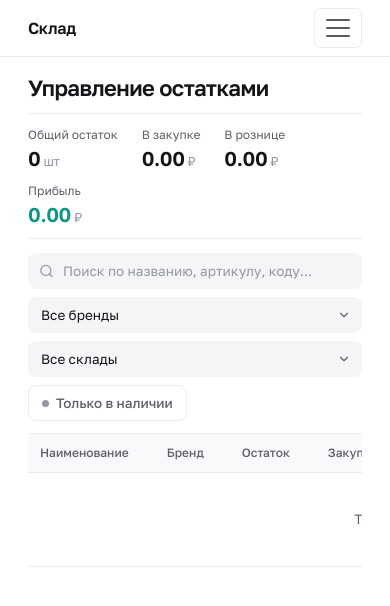
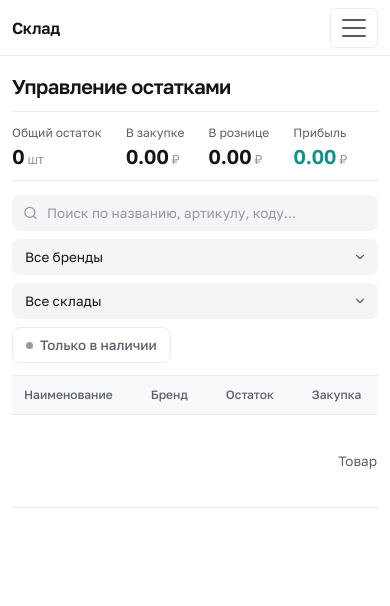
Before and after one commit to linkolnn-pixel/warehouse_project, a Django app: page / in a window 390 px wide. Shown: the top 606 px of the page. Run offline with Django 5.2, Linux system fonts and the light colour scheme; the visitor is signed in with stand-in values (Sample User, id 1); data that the repository does not hold is empty; some libraries are stand-ins or nearby versions.

Commit message:
Исправление отображений в мобильной версии

```diff
--- a/inventory/static/inventory/workspace.css
+++ b/inventory/static/inventory/workspace.css
@@ -165,6 +165,27 @@
 .flatpickr-calendar .flatpickr-time input:focus { background: var(--bg-subtle); }
 
 @media (max-width: 767.98px) {
+    .workspace-width { padding-inline: 12px; }
+    .page-content { padding-top: 16px; }
+    .page-content .page-title {
+        min-width: 0;
+        font-size: 20px;
+        line-height: 1.25;
+    }
+    .section-heading {
+        justify-content: flex-start;
+        gap: 8px 12px;
+    }
+    .section-heading > .page-title,
+    .section-heading > .heading-group {
+        flex-basis: 100%;
+        min-width: 0;
+    }
+    .section-heading .heading-actions {
+        display: flex;
+        flex-wrap: wrap;
+        gap: 8px;
+    }
     .catalog-layout { grid-template-columns: minmax(0, 1fr); }
     .catalog-sidebar { max-height: min(12rem, 30dvh); }
 }
--- a/inventory/templates/inventory/catalog_page.html
+++ b/inventory/templates/inventory/catalog_page.html
@@ -74,7 +74,7 @@
     <div class="section-heading">
         <h1 class="page-title">{{ page_title }}
         </h1>
-        <div>
+        <div class="heading-actions">
             <!-- Excel -->
             <a
                 href="{% url 'upload_products' %}"
@@ -87,7 +87,7 @@
             <!-- Добавить -->
             <a
                 href="{% url 'product_create' %}"
-                class="btn btn-primary btn-sm ms-2"
+                class="btn btn-primary btn-sm ms-md-2"
             >
                 <i class="fa-solid fa-plus"></i>
                 Добавить
--- a/inventory/templates/inventory/customer_detail.html
+++ b/inventory/templates/inventory/customer_detail.html
@@ -5,11 +5,11 @@
 {% block content %}
 <div class="page-section">
     <!-- Заголовок и кнопка назад -->
-    <div class="d-flex justify-content-between align-items-center mb-4">
+    <div class="section-heading mb-4">
         <h1 class="page-title">Клиент</h1>
-        <div>
+        <div class="heading-actions">
             <!-- Кнопка вызова модального окна -->
-            <button type="button" class="btn btn-primary btn-sm me-2" data-bs-toggle="modal" data-bs-target="#editCustomerModal">
+            <button type="button" class="btn btn-primary btn-sm me-md-2" data-bs-toggle="modal" data-bs-target="#editCustomerModal">
                 <i class="fa-solid fa-pen"></i> Редактировать
             </button>
             <a href="{{ back_url }}" class="btn btn-outline-secondary btn-sm">
--- a/inventory/templates/inventory/customers.html
+++ b/inventory/templates/inventory/customers.html
@@ -5,7 +5,7 @@
 {% endblock %}
 {% block content %}
 <div class="page-section">
-    <div class="d-flex justify-content-between align-items-center mb-4">
+    <div class="section-heading mb-4">
         <h1 class="page-title">
             👥 Клиенты
         </h1>
--- a/inventory/templates/inventory/movement_report.html
+++ b/inventory/templates/inventory/movement_report.html
@@ -9,7 +9,7 @@
 <div class="page-section">
 
     <div class="mb-4">
-        <div class="d-flex align-items-center gap-4 mb-2">
+        <div class="section-heading justify-content-md-start mb-2">
             <h1 class="page-title mb-0">Операции
             </h1>
 
--- a/inventory/templates/inventory/product_detail.html
+++ b/inventory/templates/inventory/product_detail.html
@@ -58,8 +58,8 @@
 <div class="page-section">
 
     <!-- Заголовок и кнопки -->
-    <div class="d-flex justify-content-between align-items-center mb-4">
-        <div>
+    <div class="section-heading mb-4">
+        <div class="heading-group">
             <a href="{{ product_return_url }}" class="btn btn-outline-secondary btn-sm">
                 <i class="fas fa-arrow-left"></i> Назад
             </a>
--- a/inventory/templates/inventory/product_edit.html
+++ b/inventory/templates/inventory/product_edit.html
@@ -50,7 +50,7 @@
 {% block content %}
 <div class="page-section">
     <div class="card shadow">
-        <div class="card-header d-flex justify-content-between align-items-center">
+        <div class="card-header section-heading mb-0">
             <h1 class="page-title mb-0">
                 <i class="fas fa-pen"></i> Редактирование товара
             </h1>
--- a/inventory/templates/inventory/product_picker.html
+++ b/inventory/templates/inventory/product_picker.html
@@ -451,7 +451,7 @@ select.column-filter {
     }
 
     .products-header-actions {
-        justify-content: flex-end;
+        justify-content: flex-start;
     }
 }
 
--- a/inventory/templates/inventory/stock_page.html
+++ b/inventory/templates/inventory/stock_page.html
@@ -7,30 +7,9 @@
 {% block extra_head %}
 <link rel="stylesheet" href="https://cdn.datatables.net/1.13.8/css/jquery.dataTables.min.css">
 <style>
-    /* Делаем шапку сайта полностью непрозрачной и фиксированной высоты */
-    .workspace-nav {
-        background-color: #ffffff !important;
-        height: 57px;
-    }
-
     .page-content {
         padding-top: 18px !important;
         padding-bottom: 40px !important;
-    }
-
-    .stock-header {
-        display: flex;
-        align-items: center;
-        justify-content: space-between;
-        margin-bottom: 12px;
-    }
-
-    .stock-title {
-        font-size: 22px;
-        font-weight: 600;
-        letter-spacing: -0.025em;
-        color: var(--fg-main);
-        margin: 0;
     }
 
     /* Компактная сводка метрик */
@@ -447,8 +426,8 @@
 {% block content %}
 <div class="stock-page">
 
-    <header class="stock-header">
-        <h1 class="stock-title">Управление остатками</h1>
+    <header class="section-heading">
+        <h1 class="page-title">Управление остатками</h1>
     </header>
 
     <section class="metrics-row" aria-label="Сводная статистика склада">
```
